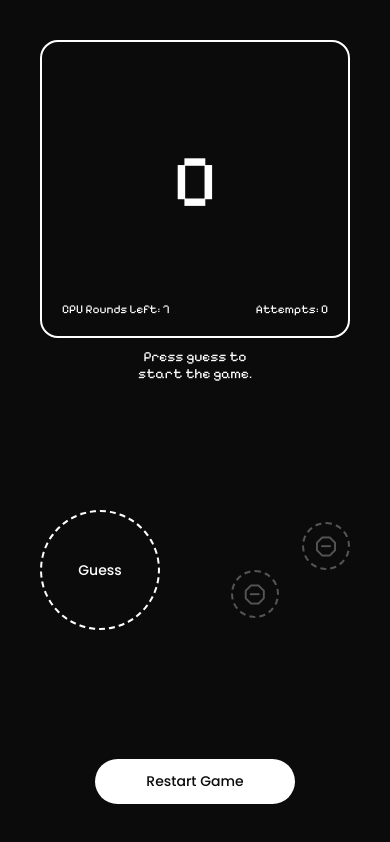
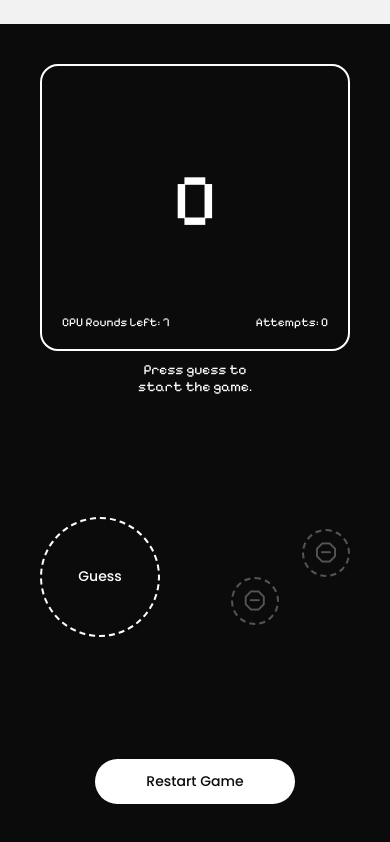
Before and after one commit to EdmirSoares/Can-it-guess-your-number-app, a React Native app: screen /GameScreen in a window 390 px wide. Built offline with nearby package versions, Linux system fonts and the light colour scheme.

Commit message:
fix: update expo SDK and dependencies, fix app name and adjust styles in GameScreen

```diff
--- a/src/screens/GameScreen/styles.ts
+++ b/src/screens/GameScreen/styles.ts
@@ -8,6 +8,7 @@ const styles = StyleSheet.create({
 		gap: 10,
 		backgroundColor: "#0b0b0b",
 		position: "relative",
+		marginTop: 24
 	},
 	resultContainer: {
 		flex: 2.5,
```
Also changed, not shown: package.json (+11 -11 lines), 1 other file (tests, documents, lock files or other folders).
